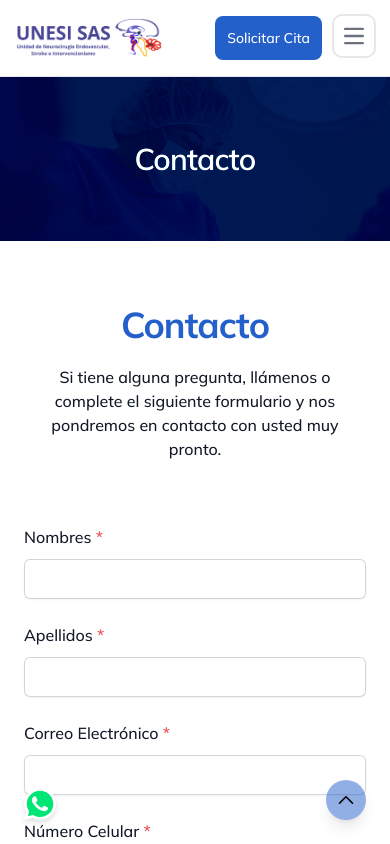
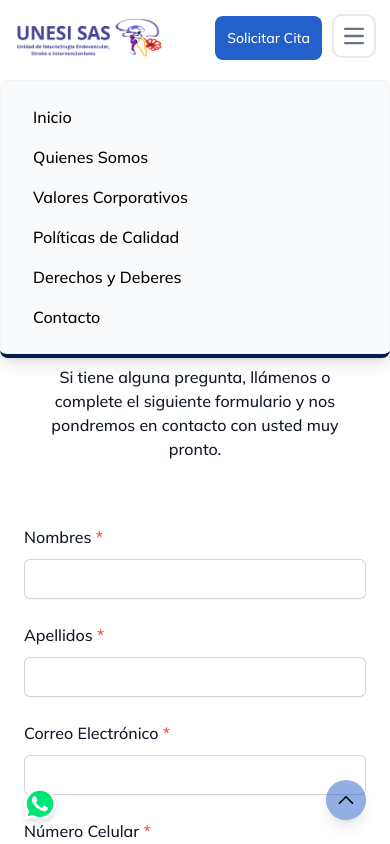
Before and after one commit to cadelbarre/unesi-nextjs-website, a Next.js app: page /contacto in a window 390 px wide. Both pictures are taken after a click on the button "Abrir Menú". Shown: the top 844 px of the page. Built offline with nearby package versions, Linux system fonts and the light colour scheme.

Commit message:
fix mobile navbar

```diff
--- a/src/components/layout/navbar.tsx
+++ b/src/components/layout/navbar.tsx
@@ -1,9 +1,17 @@
+'use client'
+import { useState } from 'react'
+import * as NavigationMenu from '@radix-ui/react-navigation-menu'
+
 import HeaderLinks from './navlinks'
 import Banner from './banner'
 import Container from '../share/container'
 import NavLogo from './navlogo'
 
 export default function Header (): JSX.Element {
+  const [showNavBar, setShowNavBar] = useState(false)
+
+  const toggleNavbar = (): void => setShowNavBar(!showNavBar)
+
   return (
     <>
       <Banner />
@@ -14,12 +22,54 @@ export default function Header (): JSX.Element {
             <a href='https://unesi.softwaremedico.com.co/citas_online_interesado' target='_blank' className='text-white bg-primary hover:bg-primary-black focus:ring-4 focus:outline-none focus:ring-purple-300 font-medium rounded-lg text-sm px-3 py-3 sm:px-6 sm:py-3 text-center mr-3 md:mr-0 transition-colors duration-200 ease-in' rel='noreferrer'>
               Solicitar Cita
             </a>
-            <button data-collapse-toggle='navbar-sticky' type='button' className='inline-flex items-center p-2 w-10 h-10 justify-center text-sm text-gray-500 rounded-lg md:hidden hover:bg-gray-100 focus:outline-none focus:ring-2 focus:ring-gray-200 dark:text-gray-400 dark:hover:bg-gray-700 dark:focus:ring-gray-600' aria-controls='navbar-sticky' aria-expanded='false'>
+            <button data-collapse-toggle='navbar-sticky' type='button' className='inline-flex items-center p-2 w-10 h-10 justify-center text-sm text-gray-500 rounded-lg md:hidden hover:bg-gray-100 focus:outline-none focus:ring-2 focus:ring-gray-200 dark:text-gray-400 dark:hover:bg-gray-700 dark:focus:ring-gray-600' aria-controls='navbar-sticky' aria-expanded='false' onClick={toggleNavbar}>
               <span className='sr-only'>Abrir Menú</span>
-              <svg className='w-5 h-5' aria-hidden='true' xmlns='http://www.w3.org/2000/svg' fill='none' viewBox='0 0 17 14'>
+              <svg className='w-5 h-5' aria-hidden='true' fill='none' viewBox='0 0 17 14'>
                 <path stroke='currentColor' strokeLinecap='round' strokeLinejoin='round' strokeWidth='2' d='M1 1h15M1 7h15M1 13h15' />
               </svg>
             </button>
+
+            <NavigationMenu.Root orientation='vertical' className={`rounded-lg bg-white shadow-lg border-b-4 border-primary-black md:hidden absolute w-[100dvw] top-16 left-0 ${showNavBar ? 'block' : 'hidden'}`}>
+              <NavigationMenu.List className='flex flex-col p-4 md:p-0 mt-4 font-medium border border-gray-100 rounded-lg bg-gray-50 md:flex-row md:space-x-2 md:mt-0 md:border-0 md:bg-white '>
+
+                <NavigationMenu.Item>
+                  <NavigationMenu.Link className='flex items-center py-2 px-4 rounded-lg hover:bg-gray-50' href='/' onClick={toggleNavbar}>
+                    Inicio
+                  </NavigationMenu.Link>
+                </NavigationMenu.Item>
+
+                <NavigationMenu.Item>
+                  <NavigationMenu.Link className='flex items-center py-2 px-4 rounded-lg hover:bg-gray-50' href='/nosotros' onClick={toggleNavbar}>
+                    Quienes Somos
+                  </NavigationMenu.Link>
+                </NavigationMenu.Item>
+
+                <NavigationMenu.Item>
+                  <NavigationMenu.Link className='flex items-center py-2 px-4 rounded-lg hover:bg-gray-50' href='/nosotros/valores-corporativos' onClick={toggleNavbar}>
+                    Valores Corporativos
+                  </NavigationMenu.Link>
+                </NavigationMenu.Item>
+
+                <NavigationMenu.Item>
+                  <NavigationMenu.Link className='flex items-center py-2 px-4 rounded-lg hover:bg-gray-50' href='/nosotros/politicas-de-calidad' onClick={toggleNavbar}>
+                    Políticas de Calidad
+                  </NavigationMenu.Link>
+                </NavigationMenu.Item>
+
+                <NavigationMenu.Item>
+                  <NavigationMenu.Link className='flex items-center py-2 px-4 rounded-lg hover:bg-gray-50' href='/nosotros/derechos-y-deberes' onClick={toggleNavbar}>
+                    Derechos y Deberes
+                  </NavigationMenu.Link>
+                </NavigationMenu.Item>
+
+                <NavigationMenu.Item>
+                  <NavigationMenu.Link className='flex items-center py-2 px-4 rounded-lg hover:bg-gray-50' href='/contacto' onClick={toggleNavbar}>
+                    Contacto
+                  </NavigationMenu.Link>
+                </NavigationMenu.Item>
+
+              </NavigationMenu.List>
+            </NavigationMenu.Root>
           </div>
           <div className='items-center justify-between hidden w-full md:flex md:w-auto md:order-1' id='navbar-sticky'>
             <HeaderLinks />
```
